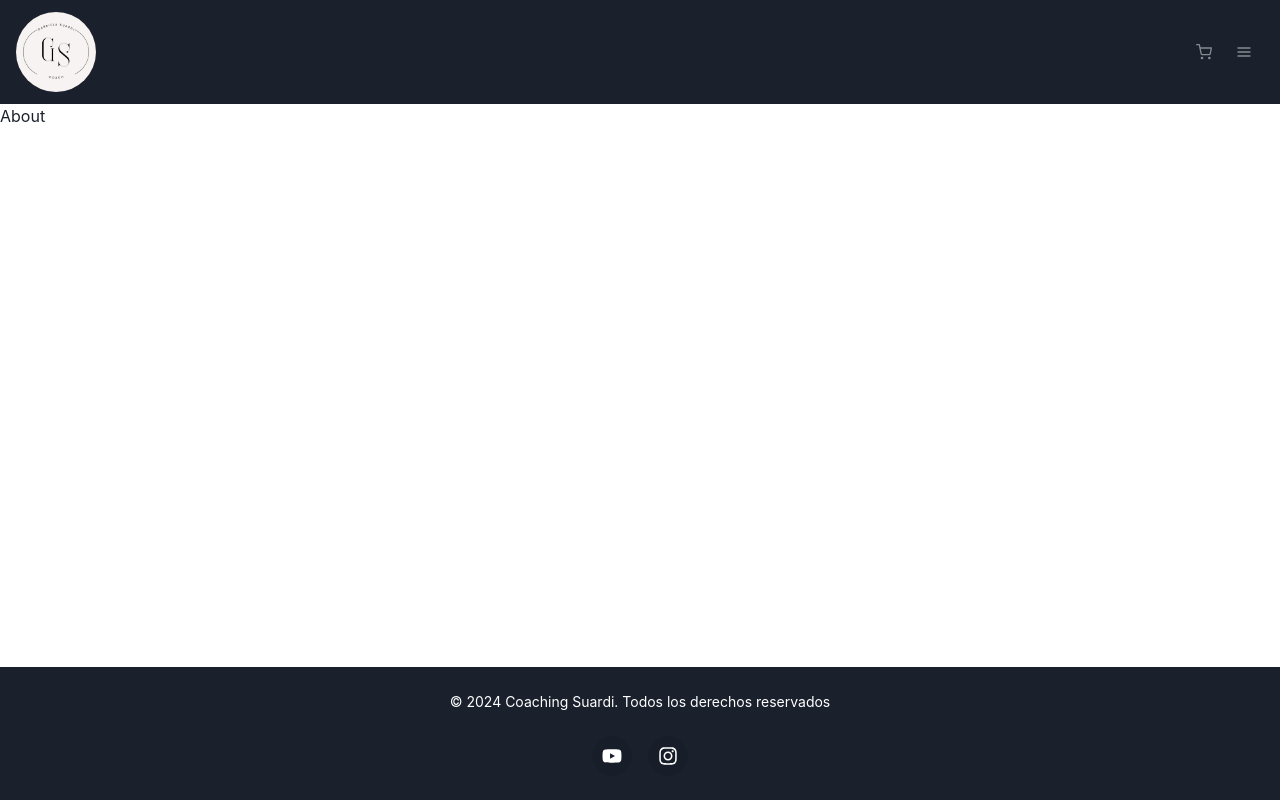
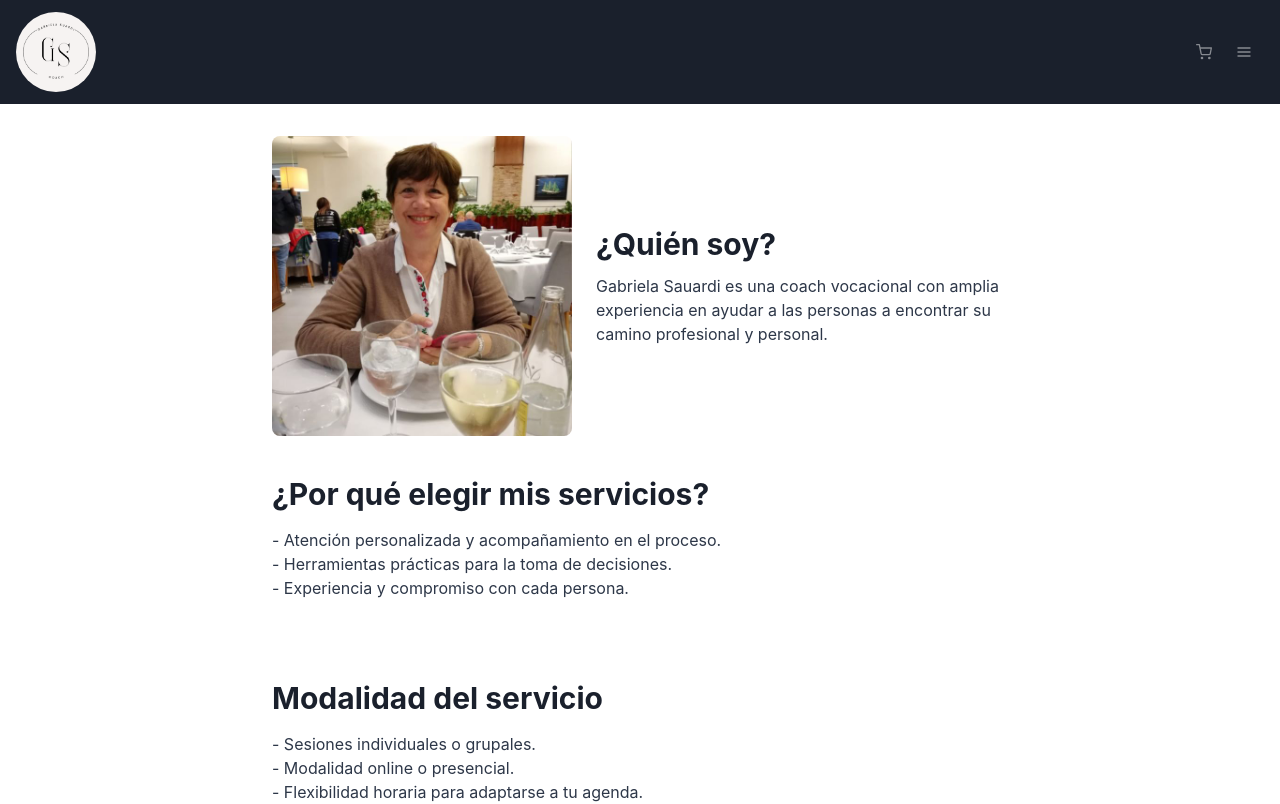
Before and after one commit to Comagol/coaching-suardi, a React (Vite) app: page /about in a window 1280 px wide. Shown: the top 804 px of the page. Built offline with nearby package versions, Linux system fonts and the light colour scheme.

Commit message:
adding Abaout information

```diff
--- a/src/pages/About.jsx
+++ b/src/pages/About.jsx
@@ -1,9 +1,66 @@
-import React from 'react'
+import React from "react";
+import {
+  Box,
+  Text,
+  Image,
+  Container,
+  VStack,
+  Heading,
+  Stack,
+  useColorModeValue,
+} from "@chakra-ui/react";
+import coach from "../assets/images/coach.jpg"
 
 const About = () => {
   return (
-    <div>About</div>
-  )
-}
+    <Container maxW={"container.md"} py={8}>
+      {/* Sección: ¿Quién soy? */}
+      <Stack
+        direction={{ base: "column", md: "row" }}
+        spacing={6}
+        alignItems="center"
+      >
+        <Image
+          src={coach}
+          alt="Gabriela Sauardi"
+          borderRadius="lg"
+          boxSize={{ base: "100%", md: "300px" }}
+          objectFit="cover"
+        />
+        <VStack align="start" spacing={3}>
+          <Heading size="lg">¿Quién soy?</Heading>
+          <Text fontSize="md" color={useColorModeValue("gray.700", "gray.300")}>
+            Gabriela Sauardi es una coach vocacional con amplia experiencia en
+            ayudar a las personas a encontrar su camino profesional y personal.
+          </Text>
+        </VStack>
+      </Stack>
 
-export default About
+      {/* Sección: ¿Por qué elegir mis servicios? */}
+      <Box py={10}>
+        <Heading size="lg" mb={4}>
+          ¿Por qué elegir mis servicios?
+        </Heading>
+        <Text fontSize="md" color={useColorModeValue("gray.700", "gray.300")}>
+          - Atención personalizada y acompañamiento en el proceso.
+          <br />- Herramientas prácticas para la toma de decisiones.
+          <br />- Experiencia y compromiso con cada persona.
+        </Text>
+      </Box>
+
+      {/* Sección: Modalidad del servicio */}
+      <Box py={10}>
+        <Heading size="lg" mb={4}>
+          Modalidad del servicio
+        </Heading>
+        <Text fontSize="md" color={useColorModeValue("gray.700", "gray.300")}>
+          - Sesiones individuales o grupales.
+          <br />- Modalidad online o presencial.
+          <br />- Flexibilidad horaria para adaptarse a tu agenda.
+        </Text>
+      </Box>
+    </Container>
+  );
+};
+
+export default About;
```
